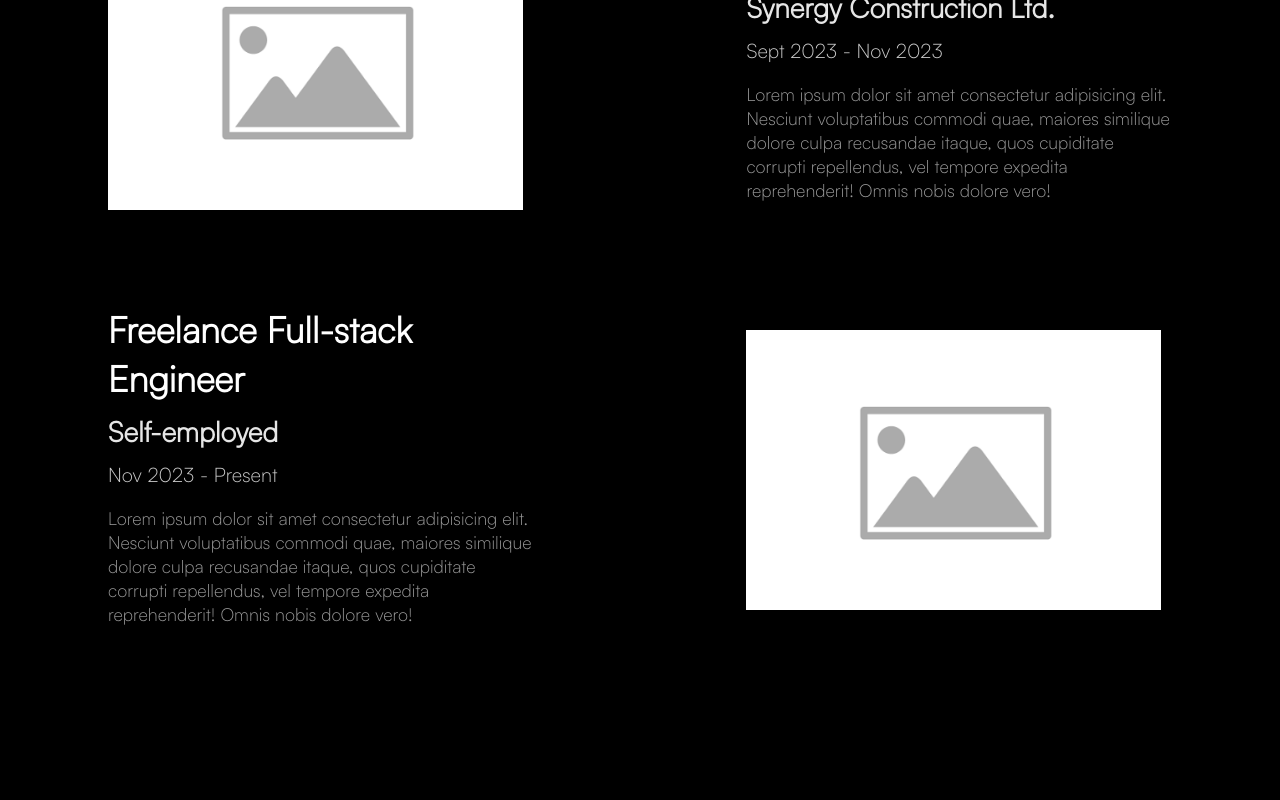
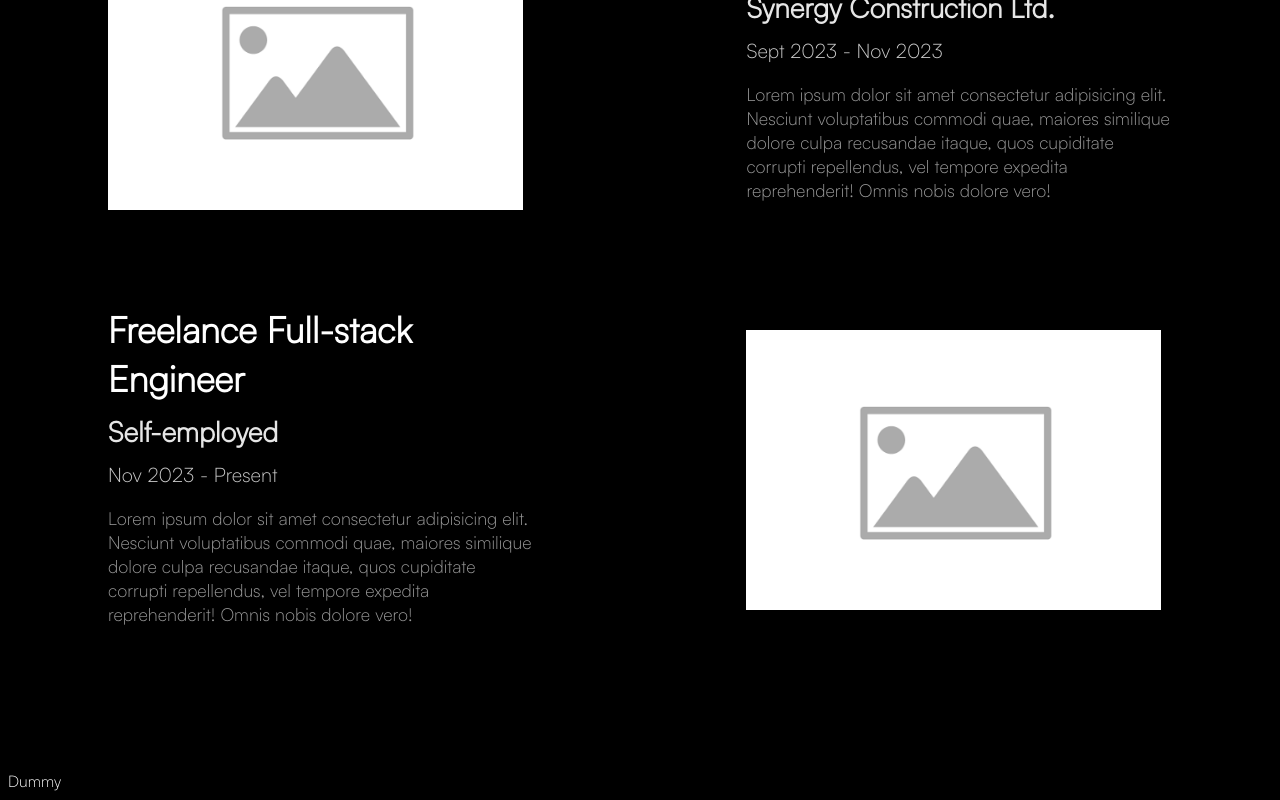
Before and after one commit to BenW2k/Portfolio, a Next.js app in the folder frontend/: page / in a window 1280 px wide. Shown: the part 2057-2857 px from the top of the page. Before the commit the page ends 2827 px from the top, so only its background shows below. Built offline with nearby package versions, Linux system fonts and the light colour scheme.

Commit message:
+initial skills section div and dummy div to better visualise timeline positioning

```diff
--- a/frontend/app/page.tsx
+++ b/frontend/app/page.tsx
@@ -84,6 +84,9 @@ export default function Home() {
       <div className={styles["timeline"]}>
         <Timeline />
       </div>
+      <div className={styles["skills"]}>
+        <div className={styles["dummy-container"]}>Dummy</div>
+      </div>
     </div>
   );
 }
```
